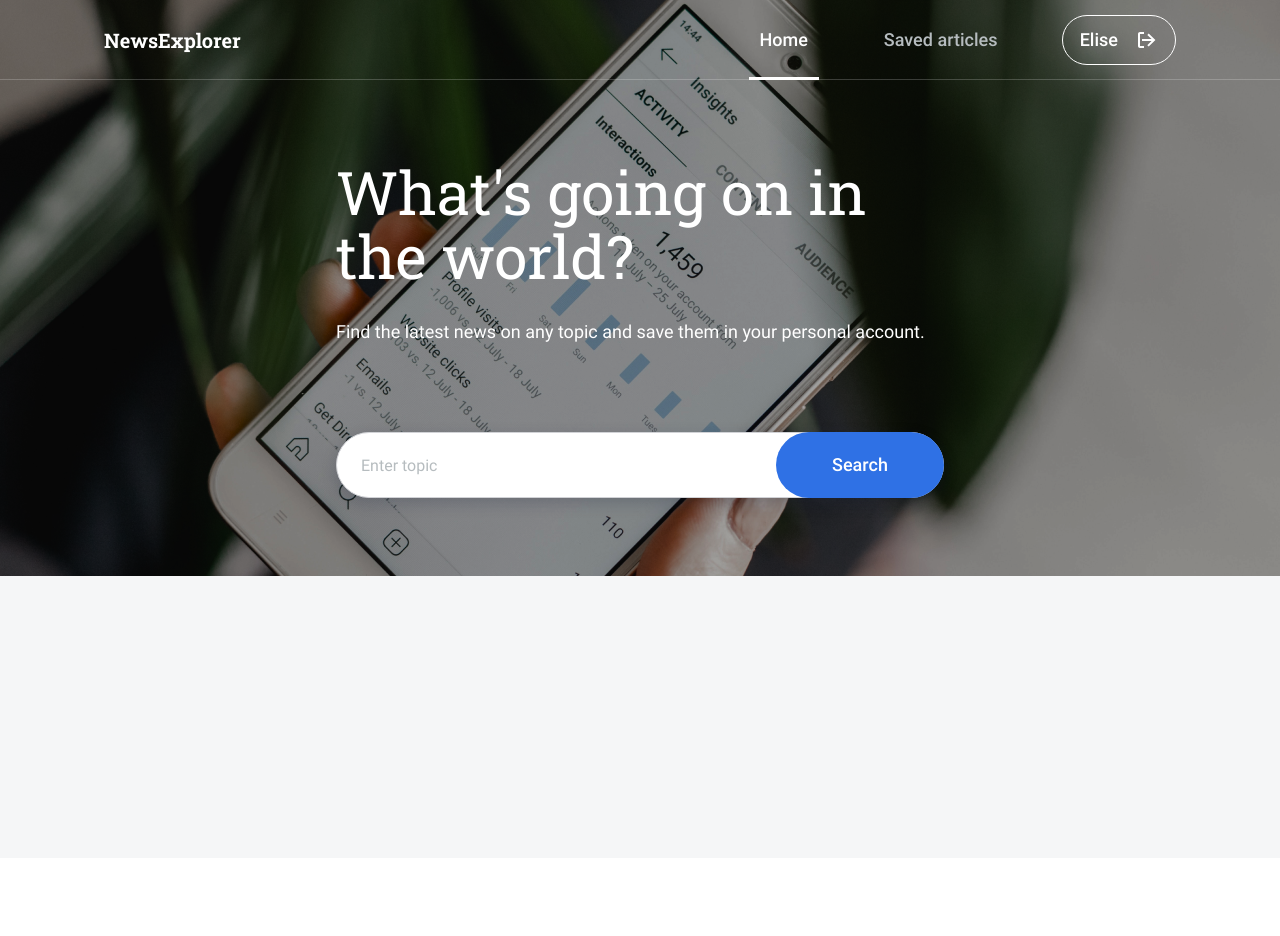
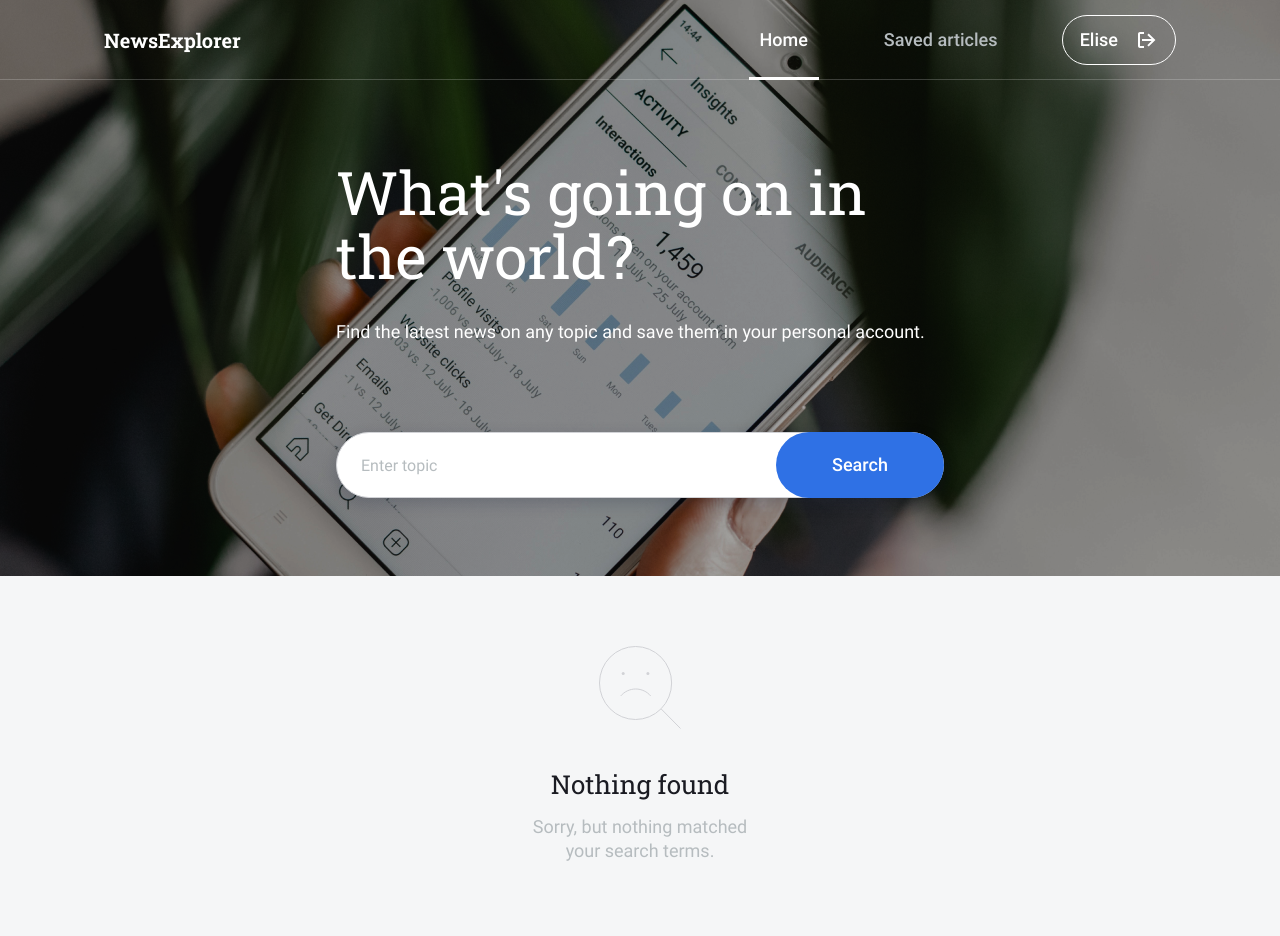
Before and after one commit to MarkALevy/news-explorer-frontend, a React (Vite) app: page / in a window 1280 px wide. Shown: the top 936 px of the page. Built offline with nearby package versions, Linux system fonts and the light colour scheme.

Commit message:
create nothing found page

```diff
--- a/src/components/About/About.css
+++ b/src/components/About/About.css
@@ -6,7 +6,6 @@
   height: 464px;
   width: 464px;
   border-radius: 1000px;
-  /* margin: 80px 56px 80px 104px; */
 }
 
 .about__text {
--- a/src/components/Main/Main.jsx
+++ b/src/components/Main/Main.jsx
@@ -1,10 +1,12 @@
 import "./Main.css";
 import SearchResults from "../SearchResults/SearchResults";
 import About from "../About/About";
+import NothingFound from "../NothingFound/NothingFound";
 function Main() {
   return (
     <main>
-      <SearchResults />
+      {/* <SearchResults /> */}
+      <NothingFound />
       <About />
     </main>
   );
--- /dev/null
+++ b/src/components/NothingFound/NothingFound.css
@@ -0,0 +1,36 @@
+.nothing-found {
+  background-color: #f5f6f7;
+  min-height: 224px;
+  padding-top: 70px;
+  padding-bottom: 80px;
+}
+
+.nothing-found__img {
+  width: 82.5px;
+  height: 82.5px;
+  display: block;
+  margin: 0 auto 40px;
+}
+
+.nothing-found__title {
+  font-family: "Roboto-Slab", "Courier New", Courier, monospace;
+  font-size: 26px;
+  font-weight: 400;
+  line-height: 30px;
+  text-align: center;
+  color: #1a1b22;
+  margin: 0 auto;
+  padding: 0;
+}
+
+.nothing-found-text {
+  max-width: 356px;
+  font-family: "Roboto", Arial, sans-serif;
+  font-size: 18px;
+  font-weight: 400;
+  line-height: 24px;
+  text-align: center;
+  color: #b6bcbf;
+  margin: 16px auto;
+  padding: 0;
+}
--- a/src/components/NothingFound/NothingFound.jsx
+++ b/src/components/NothingFound/NothingFound.jsx
@@ -0,0 +1,18 @@
+import "./NothingFound.css";
+import NotFound from "../../assets/not-found.svg";
+
+function NothingFound() {
+  return (
+    <div className="nothing-found">
+      <img src={NotFound} alt="Nothing Found" className="nothing-found__img" />
+      <h3 className="nothing-found__title">Nothing found</h3>
+      <p className="nothing-found-text">
+        Sorry, but nothing matched
+        <br />
+        your search terms.
+      </p>
+    </div>
+  );
+}
+
+export default NothingFound;
```
Also changed, not shown: src/assets/not-found.svg (added).
